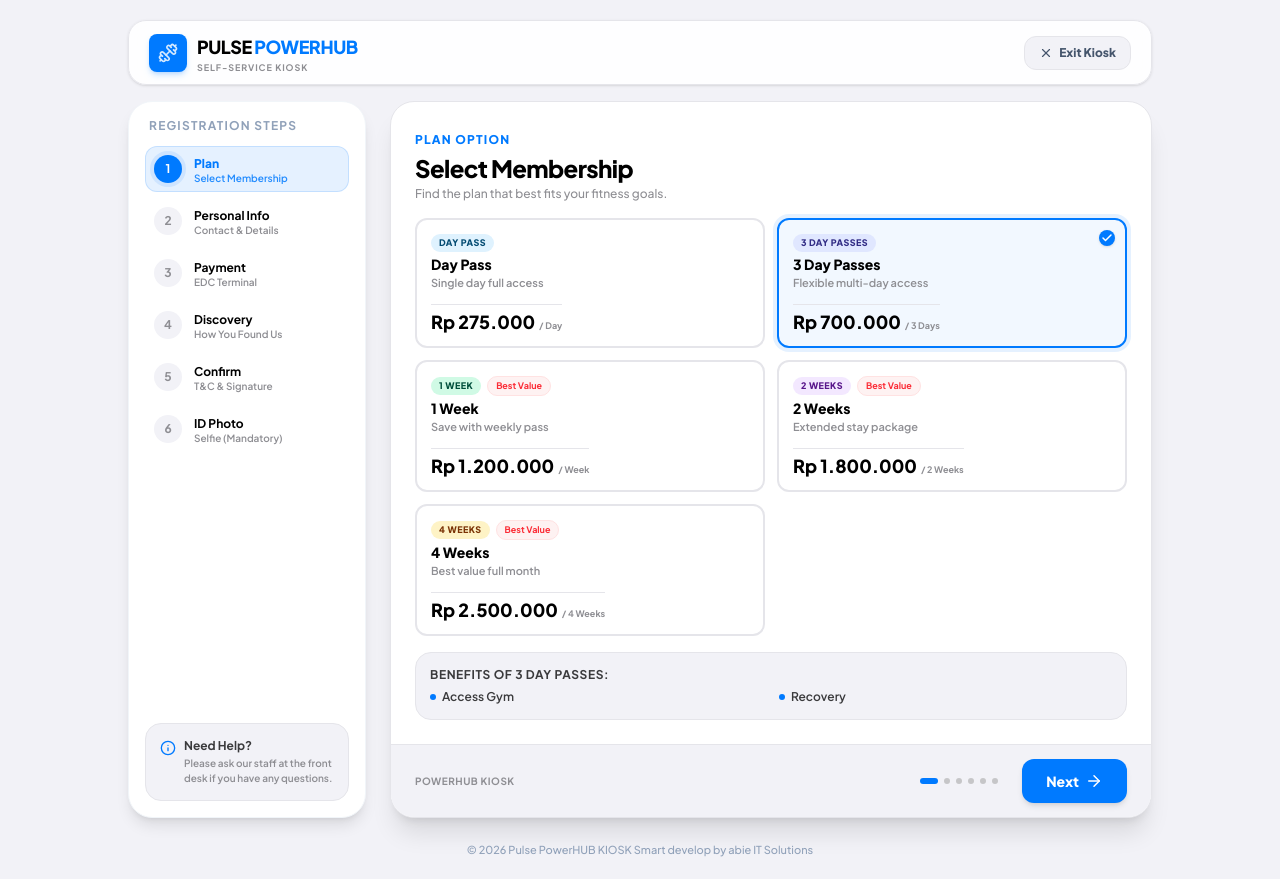
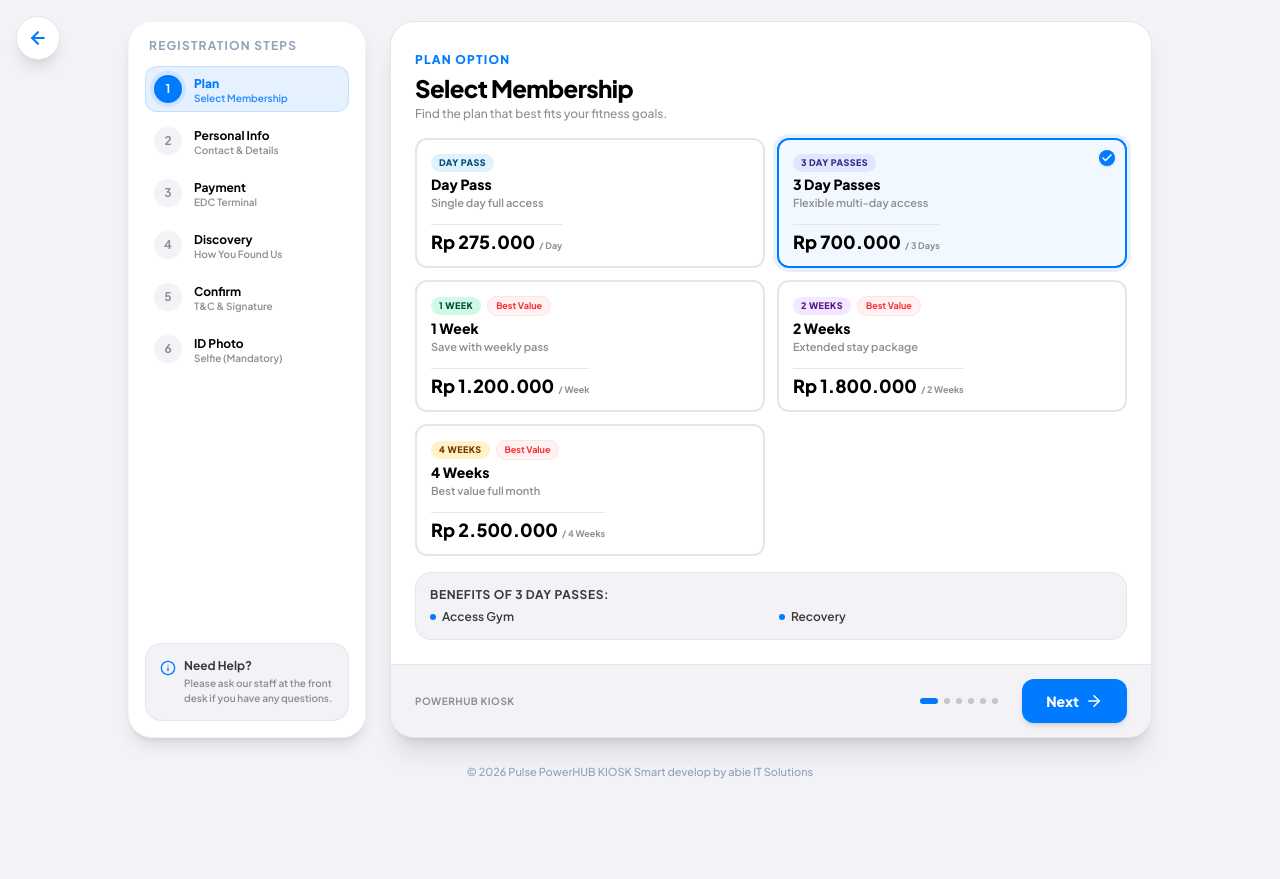
Before and after one commit to pulsegym-abie/member-pulse-gym, a React (Vite) app: page / in a window 1280 px wide. Both pictures are taken after a click on the button 442 px from the left and 471 px from the top of the page. After the commit the page ends 800 px from the top, so only its background shows below. Built offline with nearby package versions, Linux system fonts and the light colour scheme.

Commit message:
feat: add floating exit button to membership kiosk
Implement a floating back button in the member registration view to allow users to reset the form and return to the main menu with a confirmation prompt.

```diff
--- a/src/App.tsx
+++ b/src/App.tsx
@@ -708,9 +708,25 @@
   };
 
   return (
-    <div className="min-h-screen bg-[#f2f2f7] py-3 px-3 md:py-5 md:px-6 flex flex-col justify-between font-sans">
-
-      {/* HEADER SECTION */}
+    <div className="min-h-screen bg-[#f2f2f7] py-3 px-3 md:py-5 md:px-6 flex flex-col justify-between font-sans relative">
+
+      {/* FLOATING BACK BUTTON FOR MEMBERSHIP KIOSK (TOP-LEFT CORNER) */}
+      {currentView === 'member' && (
+        <button
+          onClick={() => {
+            if (confirm("Are you sure you want to return to the Main Menu? Current form progress will be reset.")) {
+              handleResetForm();
+            }
+          }}
+          className="fixed top-4 left-4 z-50 flex items-center justify-center w-11 h-11 bg-white hover:bg-red-50 border border-[#E5E5EA] hover:border-red-200 text-[#007AFF] hover:text-red-600 rounded-full shadow-lg transition-all active:scale-95 cursor-pointer group"
+          title="Exit Kiosk"
+        >
+          <ArrowLeft className="w-5 h-5 transition-transform group-hover:-translate-x-0.5 stroke-[2.5]" />
+        </button>
+      )}
+
+      {/* HEADER SECTION (HIDDEN ON MEMBER KIOSK) */}
+      {currentView !== 'member' && (
         <header className="w-full max-w-5xl mx-auto mb-4 bg-white/90 backdrop-blur-md border border-[#E5E5EA] rounded-[18px] px-5 py-3 flex justify-between items-center shadow-sm">
           <div className="flex items-center space-x-2.5">
             <div className="w-9.5 h-9.5 rounded-lg bg-[#007AFF] flex items-center justify-center text-white shadow-md shadow-[#007AFF]/20">
@@ -728,20 +744,6 @@
 
           {/* Header Actions */}
           <div className="flex items-center space-x-2">
-          {currentView === 'member' && (
-            <button
-              onClick={() => {
-                if (confirm("Are you sure you want to return to the Main Menu? Current form progress will be reset.")) {
-                  handleResetForm();
-                }
-              }}
-              className="flex items-center space-x-1.5 text-slate-600 hover:text-red-500 font-extrabold text-xs bg-[#F2F2F7] px-3.5 py-2 rounded-xl hover:bg-red-50 active:scale-95 transition cursor-pointer border border-[#E5E5EA]"
-            >
-              <X className="w-3.5 h-3.5" />
-              <span>Exit Kiosk</span>
-            </button>
-          )}
-
             {currentView === 'dashboard' && (
               <button
                 onClick={() => setCurrentView('portal')}
@@ -753,6 +755,7 @@
             )}
           </div>
         </header>
+      )}
 
       {/* MAIN CONTAINER */}
       <main className="w-full max-w-5xl mx-auto flex-grow flex flex-col justify-center">
```
Lines whose indentation alone changed are shown as unchanged.
